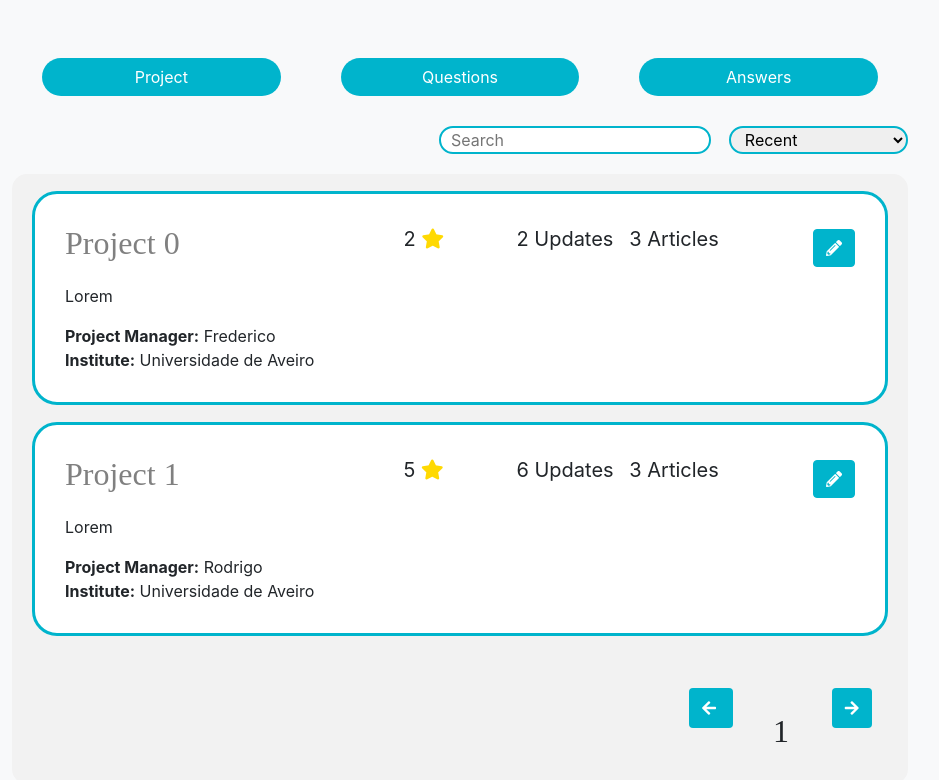
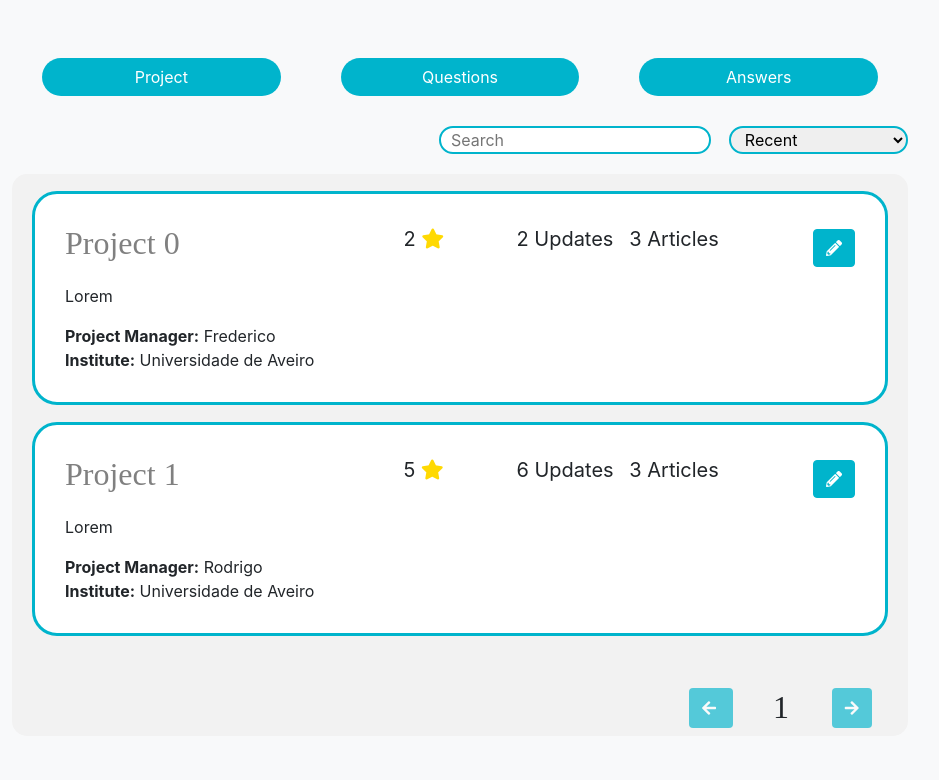
Before and after one commit to diegohernandez25/ProteinDB, a Vue app in the folder protein_db_vue/protein_db_vue/proteindb/: page /profile/0 in a window 1280 px wide. Shown: the part 410-1190 px from the top of the page, without its empty margins (180-1119 px from the left). After the commit the page ends 1166 px from the top, so only its background shows below. Built offline with nearby package versions, Linux system fonts and the light colour scheme; a web font is replaced by a local one.

Commit message:
updated profile

```diff
--- a/protein_db_vue/protein_db_vue/proteindb/src/views/Profile.vue
+++ b/protein_db_vue/protein_db_vue/proteindb/src/views/Profile.vue
@@ -75,13 +75,13 @@
               <div class="col-sm-9">
               </div>
               <div class="col-sm-1" >
-                <button v-on:click="next()" style="padding-right:30px; background-color: #00B4CC; color: white" type="button" class="btn round  side-edit-btn"><i class="fas fa-arrow-left"></i></button>
+                <button disabled v-on:click="next()" style="padding-right:30px; background-color: #00B4CC; color: white" type="button" class="btn round  side-edit-btn"><i class="fas fa-arrow-left"></i></button>
               </div>
-              <div class="col-sm-1 label-text" style="text-align: center; " >
-                <span style="text-align: center; margin: 50%;" class="label-text"><h2>1</h2></span>
+              <div class="col-sm-1 label-text"  >
+                <span style="text-align: center; " class="label-text"><h2>1</h2></span>
               </div>
               <div class="col-sm-1" >
-                <button  v-on:click="prev()" style="background-color: #00B4CC; color: white; " type="button" class="btn round side-edit-btn"><i class="fas fa-arrow-right"></i></button>
+                <button disabled  v-on:click="prev()" style="background-color: #00B4CC; color: white; " type="button" class="btn round side-edit-btn"><i class="fas fa-arrow-right"></i></button>
               </div>
             </div>
           </div>
```
